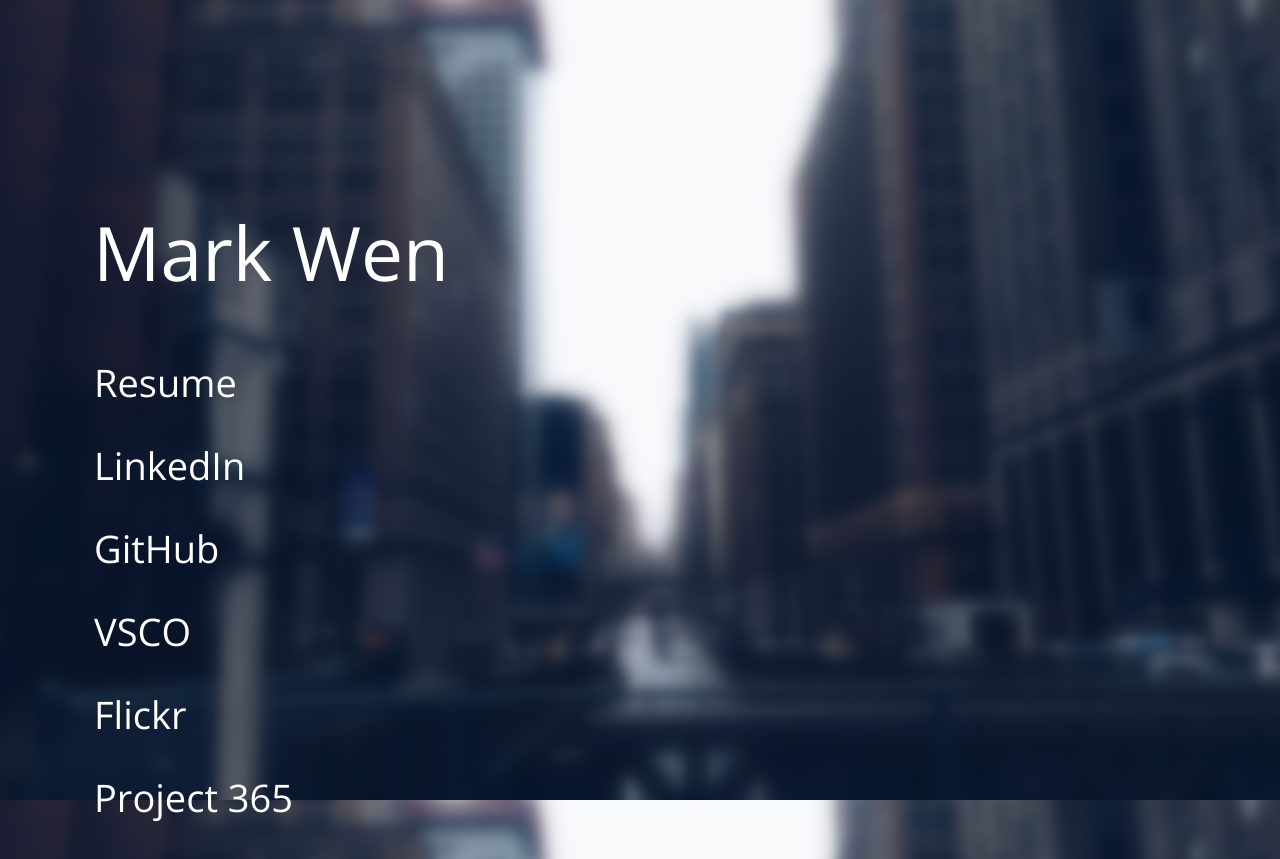
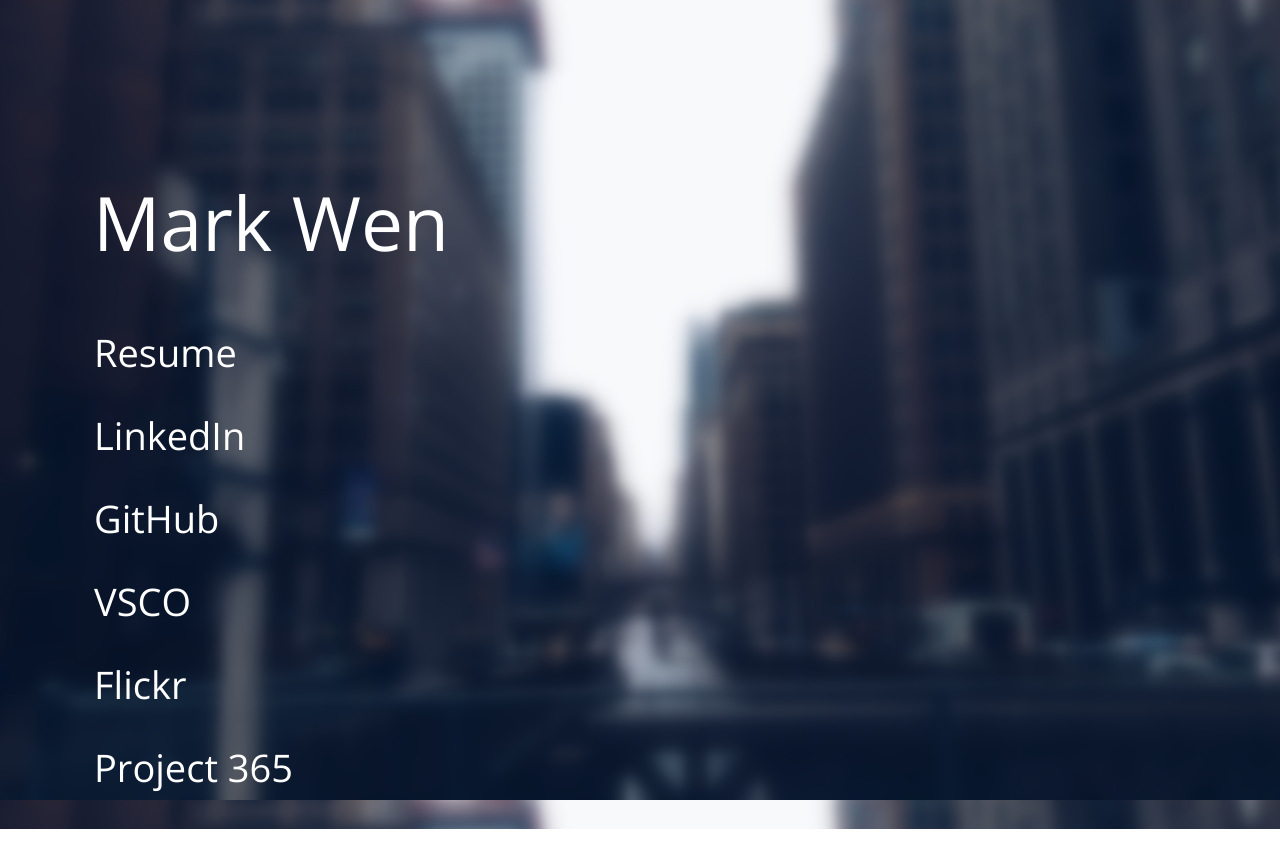
Before and after one commit to thousight/Mark-Wen-Home, a website: page public/index.html in a window 1280 px wide. After the commit the page ends 829 px from the top, so only its background shows below. Drawn offline with nearby package versions, Linux system fonts and the light colour scheme.

Commit message:
v1.1.1
Reduced title top padding

```diff
--- a/public/style.css
+++ b/public/style.css
@@ -27,7 +27,7 @@ h1 {
   /*Position*/
   margin-left: 85px;
   margin-bottom: 10px;
-  padding-top: 180px;
+  padding-top: 150px;
   padding-bottom: 55px;
   position: relative;
 
```
